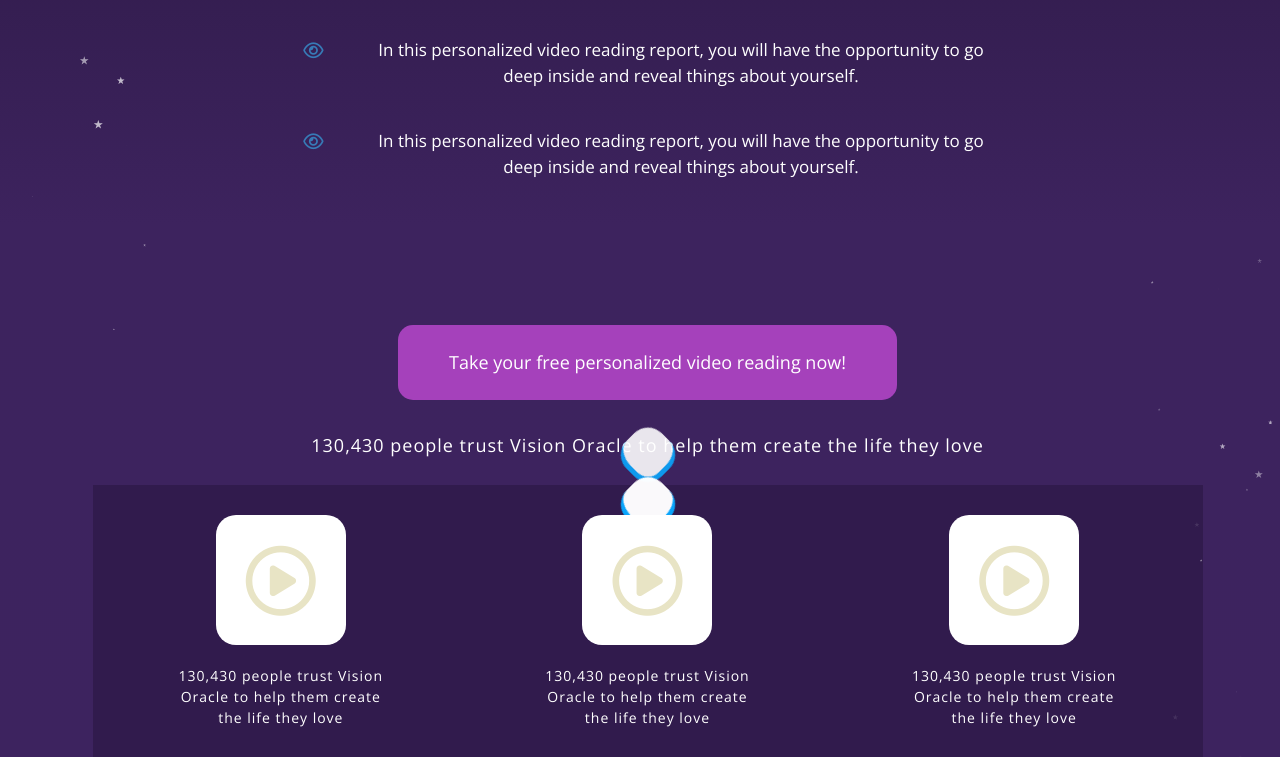
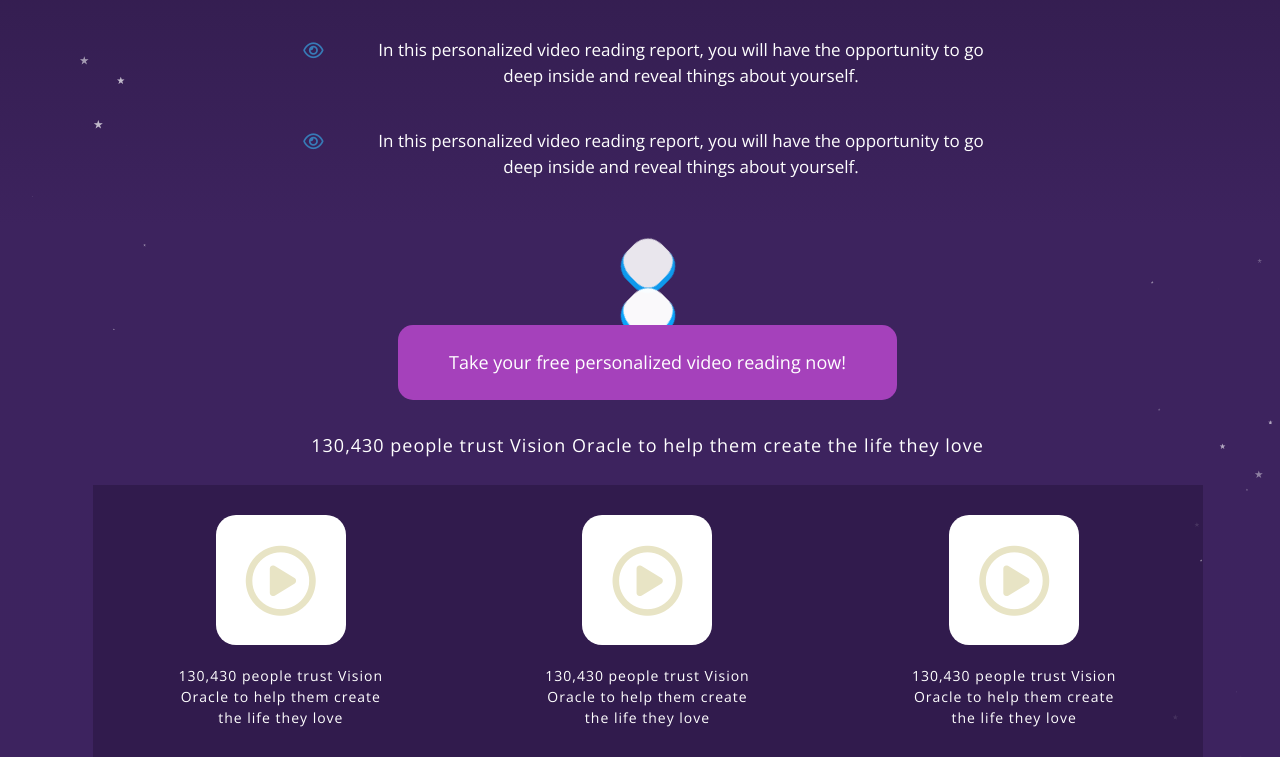
Before and after one commit to vivek123-devel/visioncare, a PHP site: page /blinking-star.html in a window 1280 px wide. Shown: the part 1399-2156 px from the top of the page. Run offline with PHP 8.4, Linux system fonts and the light colour scheme; some libraries are stand-ins or nearby versions.

Commit message:
Update custom.css

```diff
--- a/css/custom.css
+++ b/css/custom.css
@@ -1230,11 +1230,11 @@ button {
 }
 .arrow{
     position: absolute;
-    top: 50%;
+    top: 45%;
     left: 50%;
     transform: translate(-50%,-50%);
 }
-.arrow .arw{
+.arrow span{
     display: block;
     width: 50px;
     height: 50px;
@@ -1244,10 +1244,10 @@ button {
     margin: -10px;
     animation: animate 2s infinite;
 }
-.arrow .arw:nth-child(2){
+.arrow span:nth-child(2){
     animation-delay: -0.2s;
 }
-.arrow .arw:nth-child(3){
+.arrow span:nth-child(3){
     animation-delay: -0.4s;
 }
 @keyframes animate {
```
